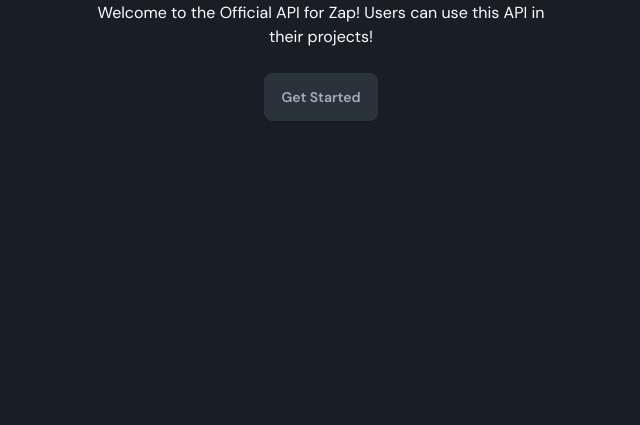
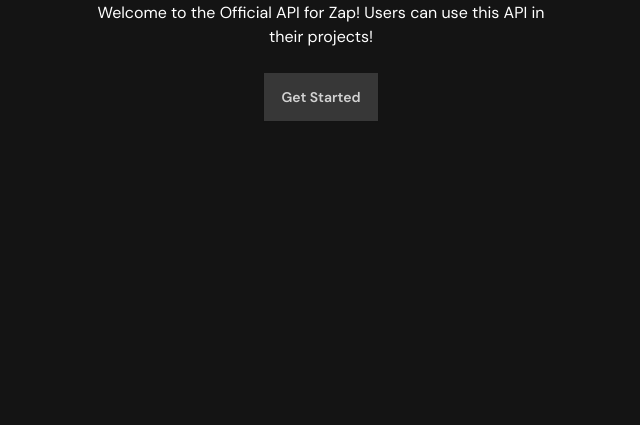
Before and after one commit to weebjs/api, a website: page website/index.html in a window 1280 px wide. Shown: the part 375-800 px from the top of the page, without its empty margins (319-959 px from the left). Drawn offline with nearby package versions, Linux system fonts and the light colour scheme.

Commit message:
Update index.html

```diff
--- a/website/index.html
+++ b/website/index.html
@@ -1,5 +1,5 @@
 <!DOCTYPE html>
-<html data-theme="dark">
+<html data-theme="black">
 
 <head>
     <title>Zap | API</title>
```
